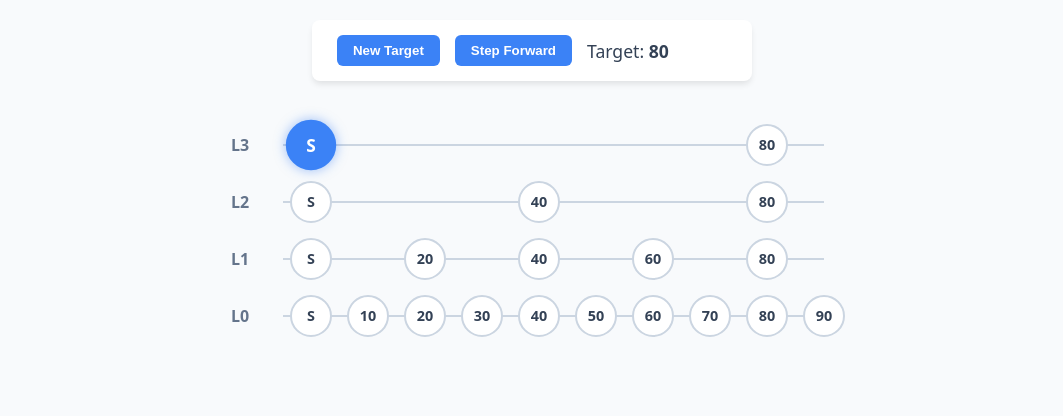
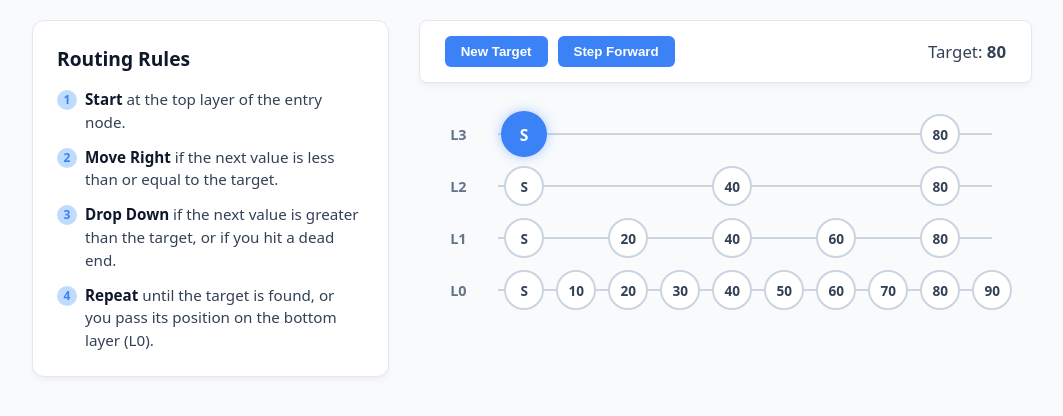
Before and after one commit to erfansoheil/erfansoheil.github.io, a Jekyll site: the page writing-notes/indexing/asset/skiplist-interactive.html, which Jekyll copies as it is, in a window 1280 px wide. Shown: the top 416 px of the page, without its empty margins (108-1171 px from the left). Built offline with Jekyll 4.4.1, drawn with Linux system fonts in a browser that asks for light colours.

Commit message:
Enhance the interactive visualization of the skip list in skiplist-interactive.html by adding a responsive layout and a sidebar for routing rules. Update styles for improved aesthetics and usability, including adjustments to button sizes and panel designs. This update aims to provide a clearer and more engaging user experience while demonstrating the skip list algorithm.

```diff
--- a/writing-notes/indexing/asset/skiplist-interactive.html
+++ b/writing-notes/indexing/asset/skiplist-interactive.html
@@ -10,8 +10,10 @@
             --primary-light: #bfdbfe;
             --success: #22c55e;
             --text: #334155;
+            --text-light: #64748b;
             --bg: #f8fafc;
             --line: #cbd5e1;
+            --card-bg: #ffffff;
         }
         body {
             font-family: system-ui, -apple-system, sans-serif;
@@ -20,19 +22,102 @@
             margin: 0;
             padding: 20px;
             display: flex;
+            justify-content: center;
+        }
+
+        .layout-container {
+            display: flex;
+            gap: 30px;
+            max-width: 1000px;
+            width: 100%;
+            flex-wrap: wrap;
+            align-items: flex-start;
+        }
+
+        /* Sidebar for Rules */
+        .rules-panel {
+            flex: 1;
+            min-width: 250px;
+            background: var(--card-bg);
+            padding: 24px;
+            border-radius: 12px;
+            box-shadow: 0 4px 6px -1px rgba(0, 0, 0, 0.05);
+            border: 1px solid #e2e8f0;
+        }
+
+        .rules-panel h3 {
+            margin-top: 0;
+            margin-bottom: 16px;
+            font-size: 1.2rem;
+            color: #0f172a;
+        }
+
+        .rules-list {
+            list-style: none;
+            padding: 0;
+            margin: 0;
+            display: flex;
+            flex-direction: column;
+            gap: 12px;
+        }
+
+        .rules-list li {
+            font-size: 0.95rem;
+            line-height: 1.5;
+            padding-left: 28px;
+            position: relative;
+        }
+
+        /* Custom numbers for the list */
+        .rules-list li::before {
+            content: counter(item);
+            counter-increment: item;
+            position: absolute;
+            left: 0;
+            top: 2px;
+            background: var(--primary-light);
+            color: var(--primary);
+            width: 20px;
+            height: 20px;
+            border-radius: 50%;
+            display: flex;
+            align-items: center;
+            justify-content: center;
+            font-size: 0.75rem;
+            font-weight: bold;
+        }
+        .rules-list { counter-reset: item; }
+
+        .rules-list strong {
+            color: #0f172a;
+        }
+
+        /* Main Visualization Area */
+        .vis-panel {
+            flex: 2;
+            min-width: 400px;
+            display: flex;
             flex-direction: column;
             align-items: center;
         }
+
         .controls {
             display: flex;
             gap: 15px;
             margin-bottom: 25px;
             align-items: center;
-            background: white;
+            background: var(--card-bg);
             padding: 15px 25px;
             border-radius: 8px;
-            box-shadow: 0 4px 6px -1px rgba(0, 0, 0, 0.1);
+            box-shadow: 0 4px 6px -1px rgba(0, 0, 0, 0.05);
+            border: 1px solid #e2e8f0;
+            width: 100%;
+            box-sizing: border-box;
+            justify-content: space-between;
         }
+
+        .btn-group { display: flex; gap: 10px; }
+
         button {
             background: var(--primary);
             color: white;
@@ -45,16 +130,17 @@
         }
         button:hover:not(:disabled) { background: #2563eb; }
         button:disabled { background: #94a3b8; cursor: not-allowed; }
-        .status { font-size: 1.1rem; font-weight: 500; min-width: 140px;}
+
+        .status { font-size: 1.05rem; font-weight: 500;}
 
         table {
             border-collapse: collapse;
-            margin-top: 10px;
             position: relative;
+            margin: 0 auto;
         }
         td {
-            width: 55px;
-            height: 55px;
+            width: 50px;
+            height: 50px;
             text-align: center;
             position: relative;
         }
@@ -70,13 +156,12 @@
             z-index: 1;
             transform: translateY(-50%);
         }
-        /* Hide lines before start node and after end node */
         td:first-child::before { left: 50%; }
         td:last-child::before { right: 50%; }
 
         .node {
-            width: 38px;
-            height: 38px;
+            width: 36px;
+            height: 36px;
             background: white;
             border: 2px solid var(--line);
             border-radius: 50%;
@@ -87,43 +172,61 @@
             position: relative;
             z-index: 2;
             font-weight: 600;
-            font-size: 0.9rem;
+            font-size: 0.85rem;
             transition: all 0.3s cubic-bezier(0.4, 0, 0.2, 1);
         }
 
-        /* Node States */
         .node.visited { background: var(--primary-light); border-color: var(--primary); }
         .node.active {
             background: var(--primary);
             color: white;
             border-color: var(--primary);
-            transform: scale(1.2);
-            box-shadow: 0 0 10px rgba(59, 130, 246, 0.5);
+            transform: scale(1.15);
+            box-shadow: 0 0 10px rgba(59, 130, 246, 0.4);
         }
         .node.found { background: var(--success); border-color: var(--success); color: white; }
 
-        /* Level labels */
         .level-label {
             font-weight: bold;
-            color: #64748b;
+            color: var(--text-light);
             padding-right: 15px;
             border: none !important;
+            font-size: 0.9rem;
         }
         .level-label::before { display: none; }
     </style>
 </head>
 <body>
 
+    <div class="layout-container">
+
+        <!-- Rules Sidebar -->
+        <div class="rules-panel">
+            <h3>Routing Rules</h3>
+            <ul class="rules-list">
+                <li><strong>Start</strong> at the top layer of the entry node.</li>
+                <li><strong>Move Right</strong> if the next value is less than or equal to the target.</li>
+                <li><strong>Drop Down</strong> if the next value is greater than the target, or if you hit a dead end.</li>
+                <li><strong>Repeat</strong> until the target is found, or you pass its position on the bottom layer (L0).</li>
+            </ul>
+        </div>
+
+        <!-- Visualization -->
+        <div class="vis-panel">
             <div class="controls">
+                <div class="btn-group">
                     <button id="btn-new" onclick="startNewSearch()">New Target</button>
                     <button id="btn-step" onclick="nextStep()">Step Forward</button>
+                </div>
                 <div class="status" id="status-display">Target: <strong>-</strong></div>
             </div>
 
             <div id="skip-list-container"></div>
+        </div>
+
+    </div>
 
     <script>
-        // Define the nodes and their maximum height in the skip list
         const nodes = [
             { val: 'Start', height: 3 },
             { val: 10, height: 0 },
@@ -230,8 +328,7 @@
                     currLevel--;
                     setNodeState(currLevel, currNodeIdx, 'active');
                 } else {
-                    // Reached L0 and can't move right or down
-                    document.getElementById('status-display').innerHTML = `Stopped. <strong>${target}</strong> not in list.`;
+                    document.getElementById('status-display').innerHTML = `Stopped. <strong>${target}</strong> not found.`;
                     endSearch();
                 }
             }
```
Also changed, not shown: other parts of writing-notes/indexing/asset/skiplist-interactive.html (+3 -9 lines), writing-notes/indexing/main_p2.md (+0 -21 lines). Lines whose indentation alone changed are shown as unchanged.
